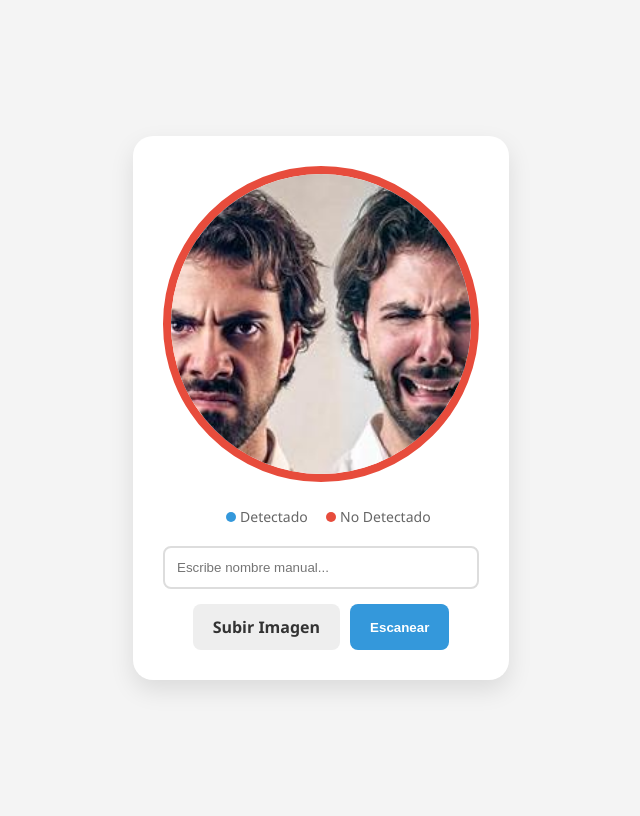
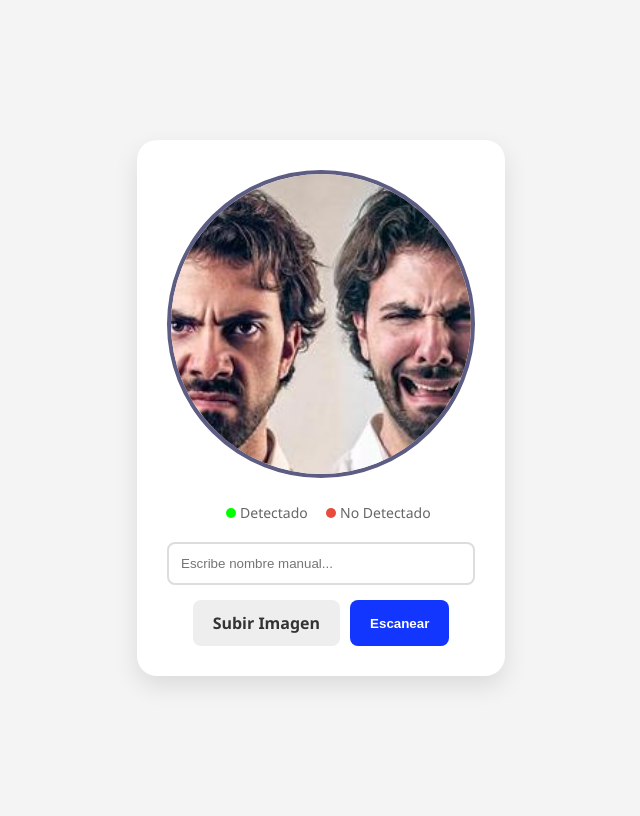
Before and after one commit to Vani-kun/reconocimiento-facial, a PHP site: page / in a window 1280 px wide. Shown: the whole page, without its empty margins (319-959 px from the left). Run offline with PHP 8.4, Linux system fonts and the light colour scheme; some libraries are stand-ins or nearby versions.

Commit message:
Add files via upload

```diff
--- a/index.html
+++ b/index.html
@@ -89,6 +89,7 @@
                 lector.onload = (e) => {
                     // Cuando el lector termina, le pasa el contenido a la imagen
                     foto.src = e.target.result;
+                    camara=false;
                     // Al cambiar el src, se disparará automáticamente tu evento 'load'
                     // y se ejecutará la función proceso() que ya tienes.
                 };
--- a/style.css
+++ b/style.css
@@ -1,7 +1,8 @@
 :root {
-    --color-detectado: #3498db;
+    --color-detectado: #00ff00;
     --color-no-detectado: #e74c3c;
     --color-fondo: #f4f4f4;
+    --color-boton: #1336ff;
 }
 
 body {
@@ -26,7 +27,7 @@ body {
     width: 300px;
     height: 300px;
     border-radius: 50%;
-    border: 8px solid var(--color-no-detectado); /* Color por defecto */
+    border: 4px solid rgb(93, 93, 131) ;/* Color por defecto */
     position: relative;
     overflow: hidden;
     margin: 0 auto 20px;
@@ -97,7 +98,7 @@ body {
 }
 
 .btn-principal {
-    background-color: var(--color-detectado);
+    background-color: var(--color-boton);
     color: white;
 }
 
```
